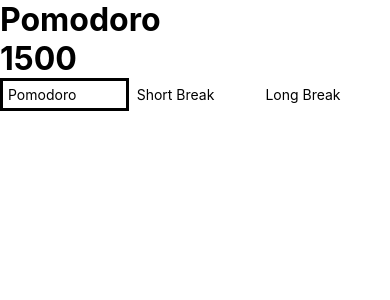
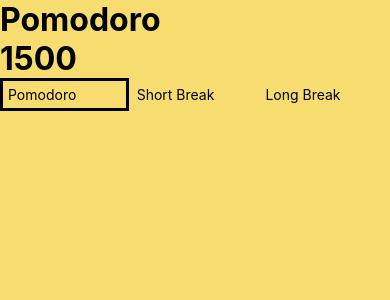
Before and after one commit to mwest0101/reactNative_cursoCertificado_pomodoro, a React Native app: screen / in a window 390 px wide. Shown: the top 300 px of the page. Built offline with nearby package versions, Linux system fonts and the light colour scheme.

Commit message:
Compilint, ChangeColor with selection

```diff
--- a/App.js
+++ b/App.js
@@ -23,7 +23,7 @@ export default function App() {
     console.log(currentTime);
 
     return (
-        <SafeAreaView style={styles.container}>
+        <SafeAreaView style={[styles.container, {backgroundColor: colors[currentTime] }]}>
             <View style={{ paddingTop: Platform.OS === "android" && 30 }}>
                 <Text style={styles.text}>Pomodoro</Text>
                 <Text style={styles.text}>{time}</Text>
```
